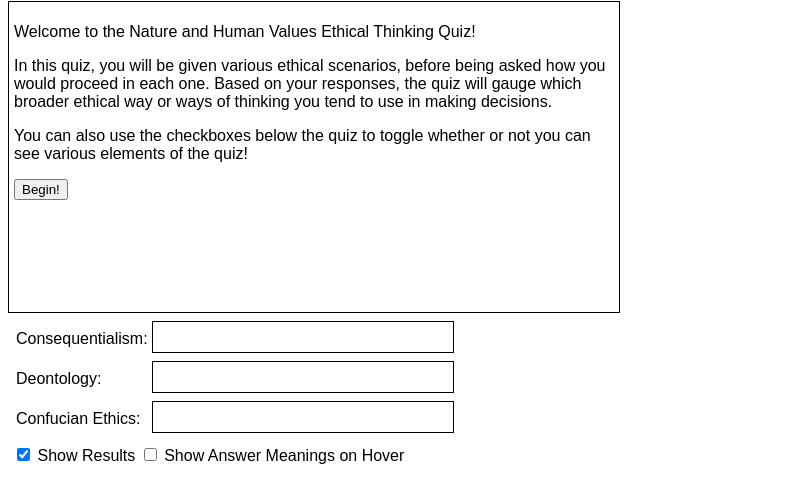
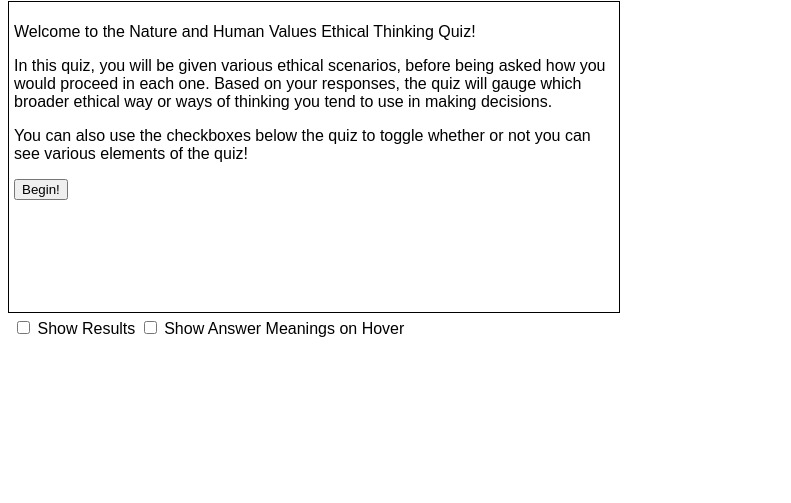
Before and after one commit to jclaver-mines/ethics-quiz, a plain HTML site: page index.html in a window 1280 px wide. Shown: the part 79-582 px from the top of the page, without its empty margins (0-791 px from the left). Drawn offline with Linux system fonts and the light colour scheme.

Commit message:
Rewrote existing questions

```diff
--- a/index.html
+++ b/index.html
@@ -20,7 +20,7 @@
       </div>
     </div>
 
-    <div id="results-container" class="margin">
+    <div id="results-container" class="margin" style="display: none;">
       <table>
         <tr id="conseq-cont">
           <td>Consequentialism:</td>
@@ -44,7 +44,7 @@
     </div>
 
     <div id="settings-container" class="margin">
-      <input type="checkbox" id="setting-results" checked>
+      <input type="checkbox" id="setting-results">
       <label for="setting-results">Show Results</label>
       <input type="checkbox" id="setting-tooltips">
       <label for="setting-tooltips">Show Answer Meanings on Hover</label>
--- a/script.js
+++ b/script.js
@@ -25,28 +25,27 @@ class EthicsQuiz {
       {
         type: "multiple choice",
         title: "The Trolley Problem",
-        prompt: "trolley problem default",
-        options: ["pull lever (one dies)", "don't pull lever (five die)"],
-        meanings: ["this choice do be consequentialist", "this choice is deontological (don't break the law by murdering other person)"],
-        outcomes: ["conseq3", "deonto1"]
+        prompt: "An out-of-control train is going down the tracks, and it will hit five people if it keeps going on its current course. However, you can pull a lever that redirects the train onto a different track, and it will only kill one person. Should you pull the lever?",
+        options: ["Pull the lever (one dies)", "Don't pull the lever (five die)"],
+        meanings: ["This choice is more consequentialist, since it aims to save more people.", "This choice is more deontological, since although you save less people, you are not the murderer of the one person."],
+        outcomes: ["conseq2", "deonto3"]
       },
       {
         type: "slider",
-        title: "The Trolley Problem",
-        prompt: "trolley problem family",
-        options: ["matters little", "matters a lot"],
-        meanings: ["this choice do be consequentialist", "this choice confucian because the role of the other party matters"],
-        barlength: 5,
-        outcomes: ["conseq3", "confuc3"]
+        title: "The Trolley Problem 2",
+        prompt: "Now, what if the people on the tracks are members of your friends or family? How much does this matter in your decision?",
+        options: ["Matters very little", "Matters very much"],
+        meanings: ["This side is more consequentialist, since it aims to save more people, even at the expense of family or friends.", "This side is more Confucian, since the decision itself is based on our obligations and connections to the people on the tracks."],
+        barlength: 10,
+        outcomes: ["conseq3", "confuc2"]
       },
       {
-        type: "slider",
-        title: "The Trolley Problem",
-        prompt: "trolley problem push",
-        options: ["push them", "don't push them"],
-        meanings: ["this choice do be consequentialist", "this choice is deontological (don't break the law by committing murder)"],
-        barlength: 5,
-        outcomes: ["conseq3", "deonto3"]
+        type: "multiple choice",
+        title: "The Trolley Problem 3",
+        prompt: "Now, imagine that in our original scenario, rather than pulling a lever, you had to push a person in front of the train, which would stop the train on impact. Would you push the person in front of the train to save the other five?",
+        options: ["Push them (one dies)", "Don't push them (five die)"],
+        meanings: ["This choice is more consequentialist, since it aims to save more people.", "This choice is more deontological, since although you save less people, you are not the murderer of the one person."],
+        outcomes: ["conseq3", "deonto2"]
       }
     ]
   }
@@ -329,11 +328,11 @@ function endQuiz() {
   promptContainer.appendChild(p2);
 
   let p3 = document.createElement("p");
-  p3.textContent = "Deontology dictates that decisions should be made based on whether the action itself is right or wrong. Morality is based on rules, and not on consequences.";
+  p3.textContent = "Deontology dictates that decisions should be made based on whether the action itself is generally right or wrong. Morality is based on rules, and not on consequences.";
   promptContainer.appendChild(p3);
 
   let p4 = document.createElement("p");
-  p4.textContent = "Confucian Ethics dictates that decisions should be made based on the actor's relationship to the affected parties. We have obligations to different people, and those obligations should determine how we act.";
+  p4.textContent = "Confucian Ethics dictates that decisions should be made based on the actor's relationship to the affected parties. We have different obligations to different people, and those obligations should determine how we act.";
   promptContainer.appendChild(p4);
 }
 
```
